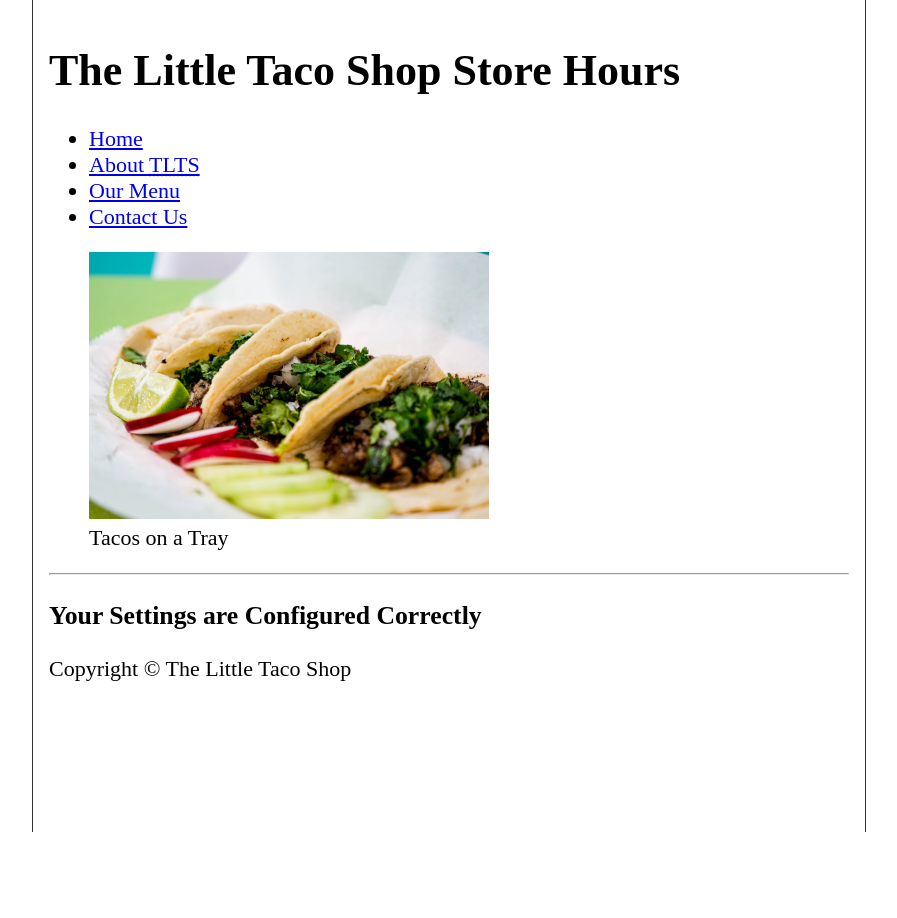
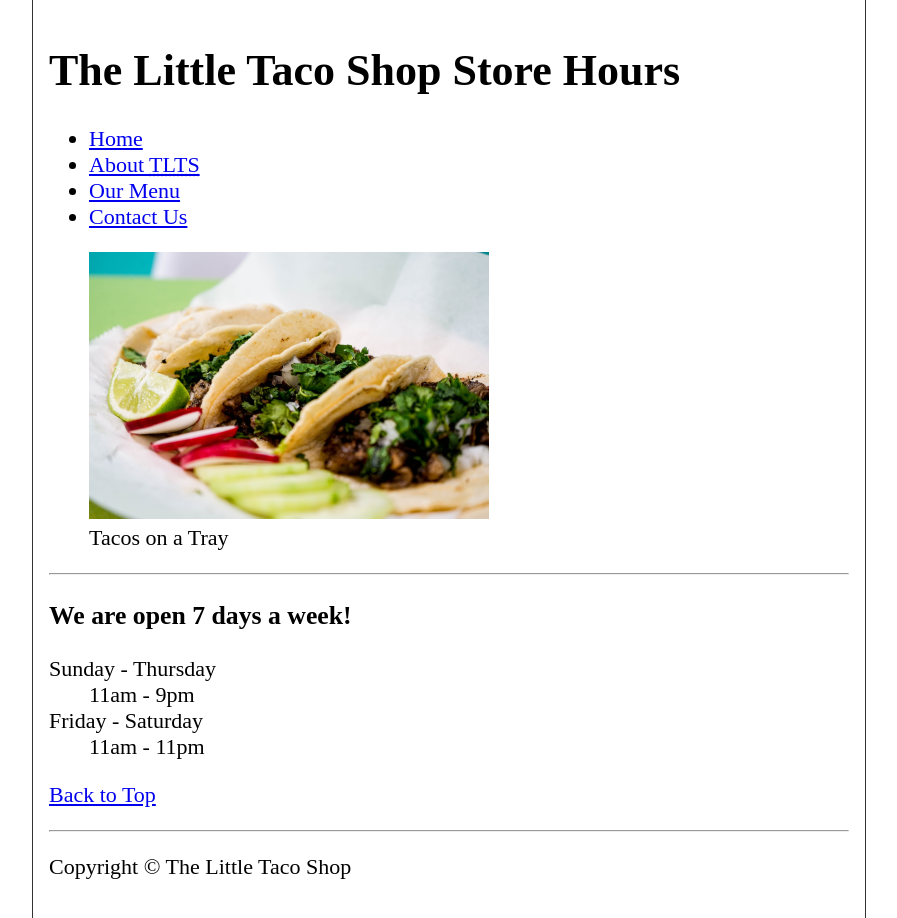
Before and after one commit to theS3Interdev/taco-shop-website, a website built with Vite: page hours.html in a window 1280 px wide. Shown: the whole page, without its empty margins (191-1088 px from the left). Before the commit the page ends 832 px from the top, so only its background shows below. Built offline with nearby package versions, Linux system fonts and the light colour scheme.

Commit message:
feat: hours page content section

```diff
--- a/hours.html
+++ b/hours.html
@@ -51,10 +51,23 @@
 		<main>
 			<article>
 				<section>
-					<h1>Your Settings are Configured Correctly</h1>
+					<h1>We are open 7 days a week!</h1>
+					<dl>
+						<dt>Sunday - Thursday</dt>
+						<dd>11am - 9pm</dd>
+
+						<dt>Friday - Saturday</dt>
+						<dd>11am - 11pm</dd>
+					</dl>
 				</section>
 			</article>
+
+			<p>
+				<a href="#">Back to Top</a>
+			</p>
 		</main>
+
+		<hr />
 
 		<footer>
 			<p>Copyright &copy; The Little Taco Shop</p>
```
Also changed, not shown: index.html (+7 -0 lines).
